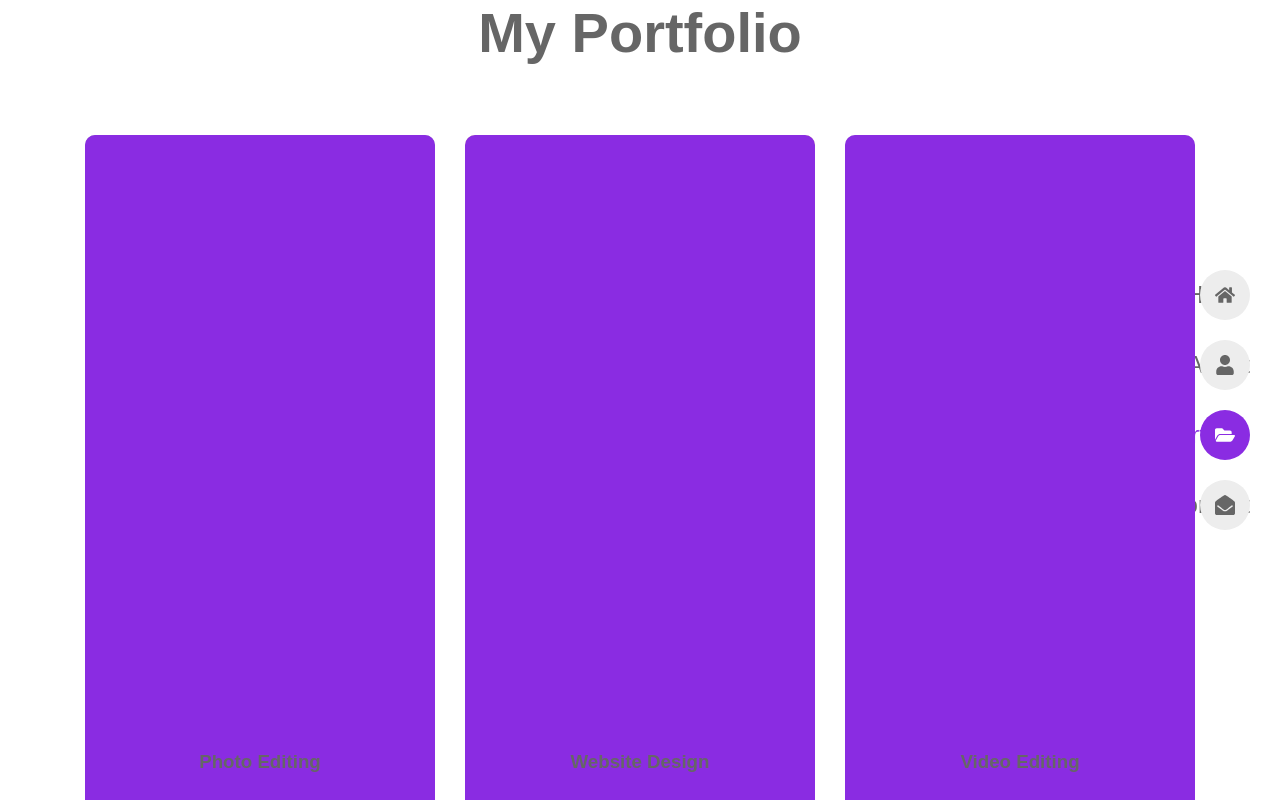
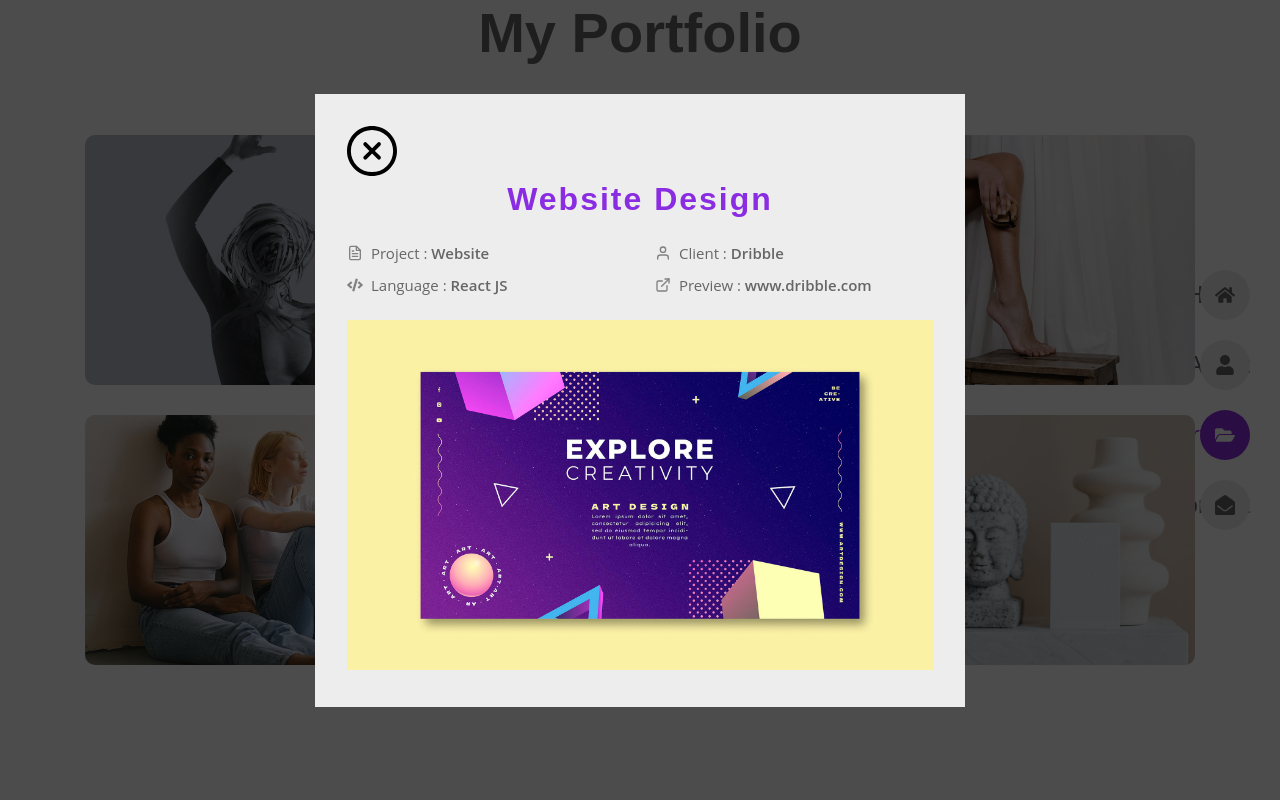
Before and after one commit to RodryVz/PortafolioReact, a React (Vite) app: page /portfolio in a window 1280 px wide. Both pictures are taken after a click on the element "Website Design". Shown: the top 800 px of the page. Built offline with nearby package versions, Linux system fonts and the light colour scheme; a web font is replaced by a local one.

Commit message:
fin del portfolio

```diff
--- a/src/components/PortfolioItem.tsx
+++ b/src/components/PortfolioItem.tsx
@@ -1,5 +1,6 @@
 import { useState } from 'react';
 import Close from '../assets/close.svg';
+
 
 interface PortfolioItemProps {
     img: string;
@@ -29,7 +30,7 @@
             {modal && (
                 <div className='portfolio__modal'>
                     <div className='portfolio__modal-content'>
-                        <img src={Close} alt="" className='modal__close' />
+                        <img src={Close} alt="" className='modal__close' onClick={toggleModal}/>
 
                         <h3 className='modal__title'>{title}</h3>
 
--- a/src/page/portfolio/portfolio.css
+++ b/src/page/portfolio/portfolio.css
@@ -13,6 +13,7 @@
     height: 250px;
     width: 100%;
     object-fit: cover;
+    vertical-align: middle;
 }
 
 .portfolio__hover {
@@ -21,4 +22,89 @@
     inset: 0;
     display: grid;
     place-items: center;
+    opacity: 0;
+    transition: all 0.5s ease;
 }
+
+.portfolio__item:hover .portfolio__hover{
+    opacity: 1;
+}
+
+.portfolio__title{
+    color: var(--text-white);
+    font-size: var(--large-font-size);
+    font-weight: var(--weight-500);
+    transform: translateY(-20px);
+    transition: all 0.5s ease;
+}
+
+.portfolio__item:hover .portfolio__title{
+    transform: translateY(0);
+}
+
+.portfolio__modal{
+    position: fixed;
+    inset: 0;
+    background-color: hsla(0, 0%, 0%, 0.7);
+    z-index: 1000;
+    display: grid;
+    place-items: center;
+    padding: 15px;
+}
+
+.portfolio__modal-content{
+    background-color: var(--container-color);
+    max-width: 650px;
+    width: 100%;
+    padding: 32px;
+    position: relative;
+}
+
+.modal__close{
+    width: 50px;
+    top: -3.5px;
+    right: -8.5px;
+    width: 50px;
+    height: 50px;
+    filter: invert(0,8);
+}
+
+.modal__title{
+    text-align: center;
+    color: var(--first-color);
+    font-size: var(--h2-font-size);
+    letter-spacing: 2px;
+    margin-bottom: 24px;
+}
+
+.modal__list{
+    grid-template-columns: repeat(2, 1fr);
+    row-gap: 10px;
+    margin-bottom: 24px;
+}
+
+.modal__item {
+    display: flex;
+    align-items: center;
+    column-gap: 8px;
+}
+
+.item__icon{
+    display: flex;
+}
+
+.item__title,
+.item__details{
+    color: var(--title-color);
+    font-size: var(--small-font-size);
+}
+
+.item__details{
+    font-weight: var(--weight-600);
+}
+
+.modal__img{
+    width: 100%;
+    height: 350px;
+    object-fit: cover;
+}
```
